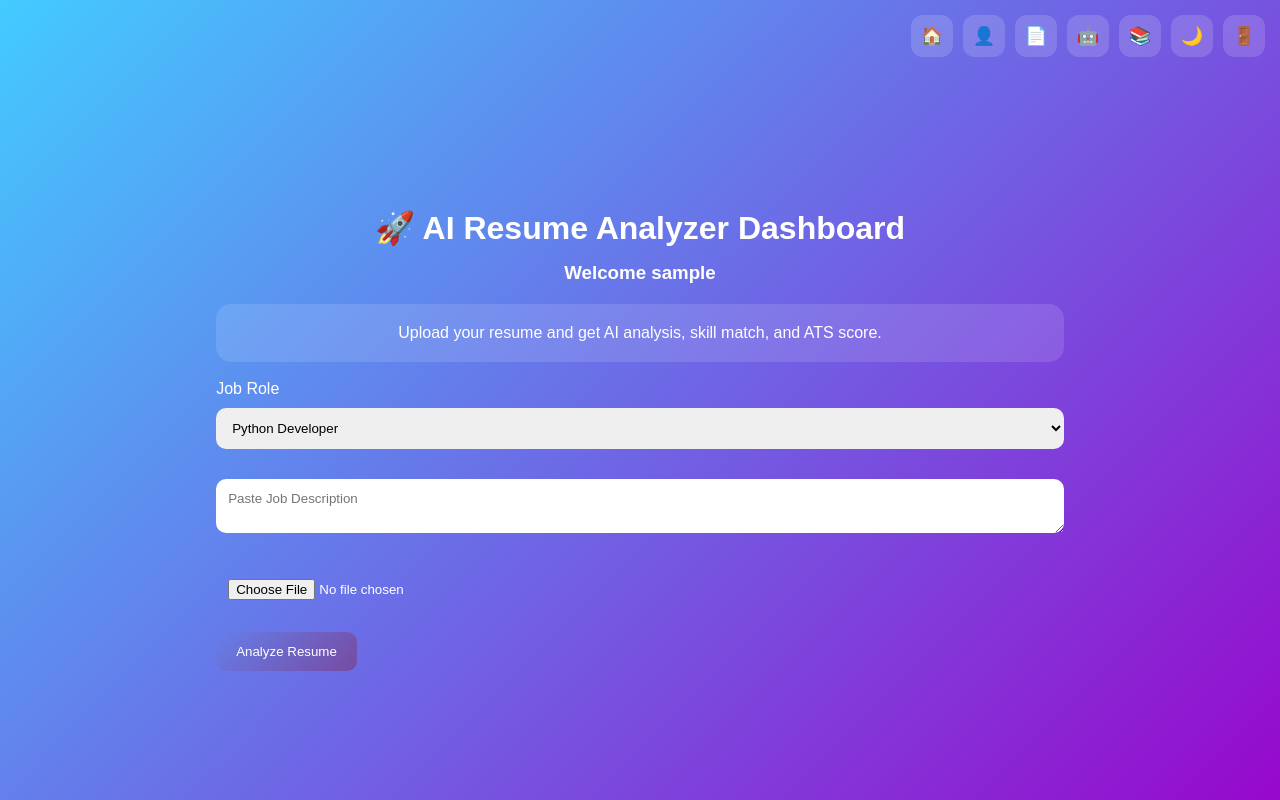
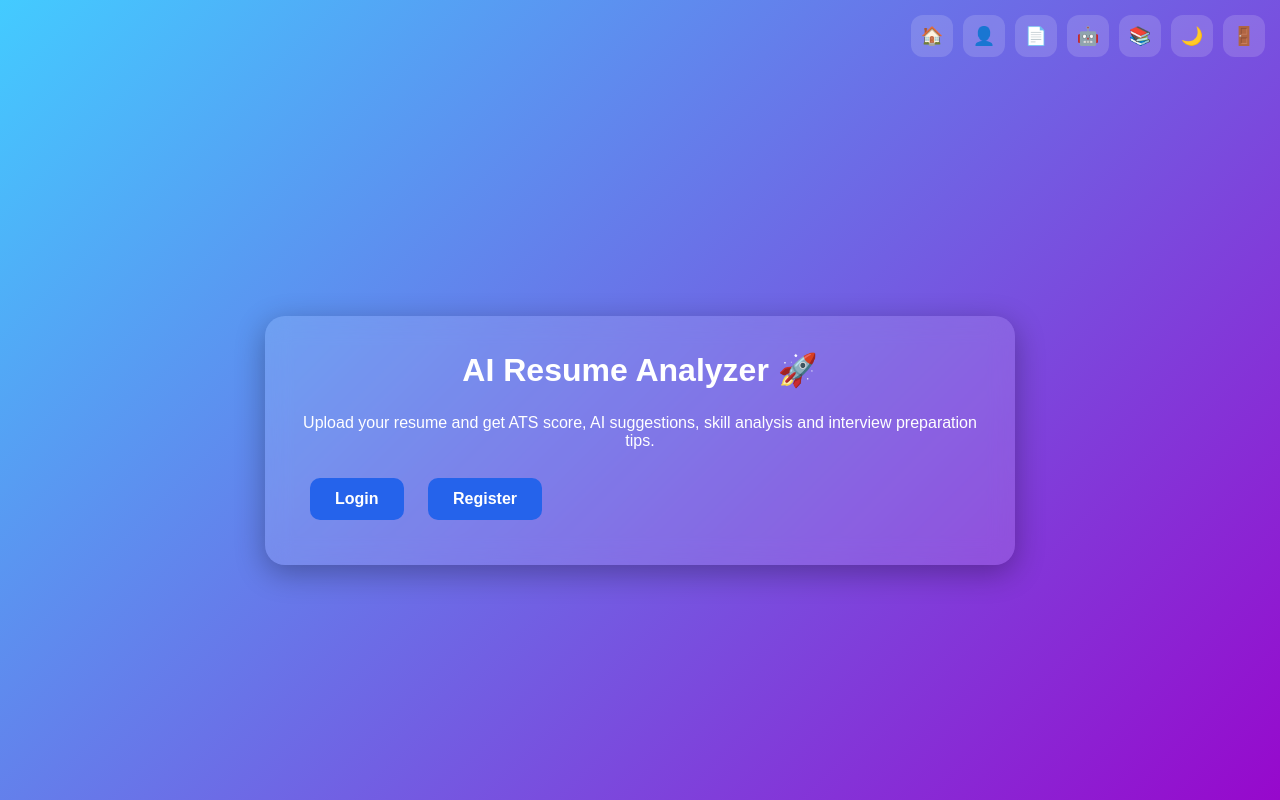
Before and after one commit to poornima0306/AI-RESUME-ANALYZER-, a Flask app: page / in a window 1280 px wide. Run offline with Flask 3, Linux system fonts and the light colour scheme; the visitor is signed in with stand-in values (Sample User, id 1).

Commit message:
Added persistent dark mode

```diff
--- a/app.py
+++ b/app.py
@@ -106,6 +106,10 @@ def load_user(user_id):
 
 # ================= HOME =================
 @app.route("/")
+def landing():
+    return render_template("landing.html")
+
+@app.route("/dashboard")
 @login_required
 def home():
 
--- a/templates/base.html
+++ b/templates/base.html
@@ -28,9 +28,27 @@
     {% block content %}{% endblock %}
 </div>
 <script>
+
+document.addEventListener("DOMContentLoaded", function(){
+
+    if(localStorage.getItem("theme") === "dark"){
+        document.body.classList.add("dark-mode");
+    }
+
+});
+
 function toggleDarkMode(){
+
     document.body.classList.toggle("dark-mode");
+
+    if(document.body.classList.contains("dark-mode")){
+        localStorage.setItem("theme","dark");
+    }
+    else{
+        localStorage.setItem("theme","light");
+    }
 }
+
 </script>
 </body>
 </html>
--- /dev/null
+++ b/templates/landing.html
@@ -0,0 +1,29 @@
+{% extends "base.html" %}
+
+{% block content %}
+
+<div class="container">
+
+    <h1>AI Resume Analyzer 🚀</h1>
+
+    <p>
+        Upload your resume and get ATS score,
+        AI suggestions, skill analysis and
+        interview preparation tips.
+    </p>
+
+    <br>
+
+    <a class="action-btn"
+       href="{{ url_for('login') }}">
+       Login
+    </a>
+
+    <a class="action-btn"
+       href="{{ url_for('register') }}">
+       Register
+    </a>
+
+</div>
+
+{% endblock %}
```
